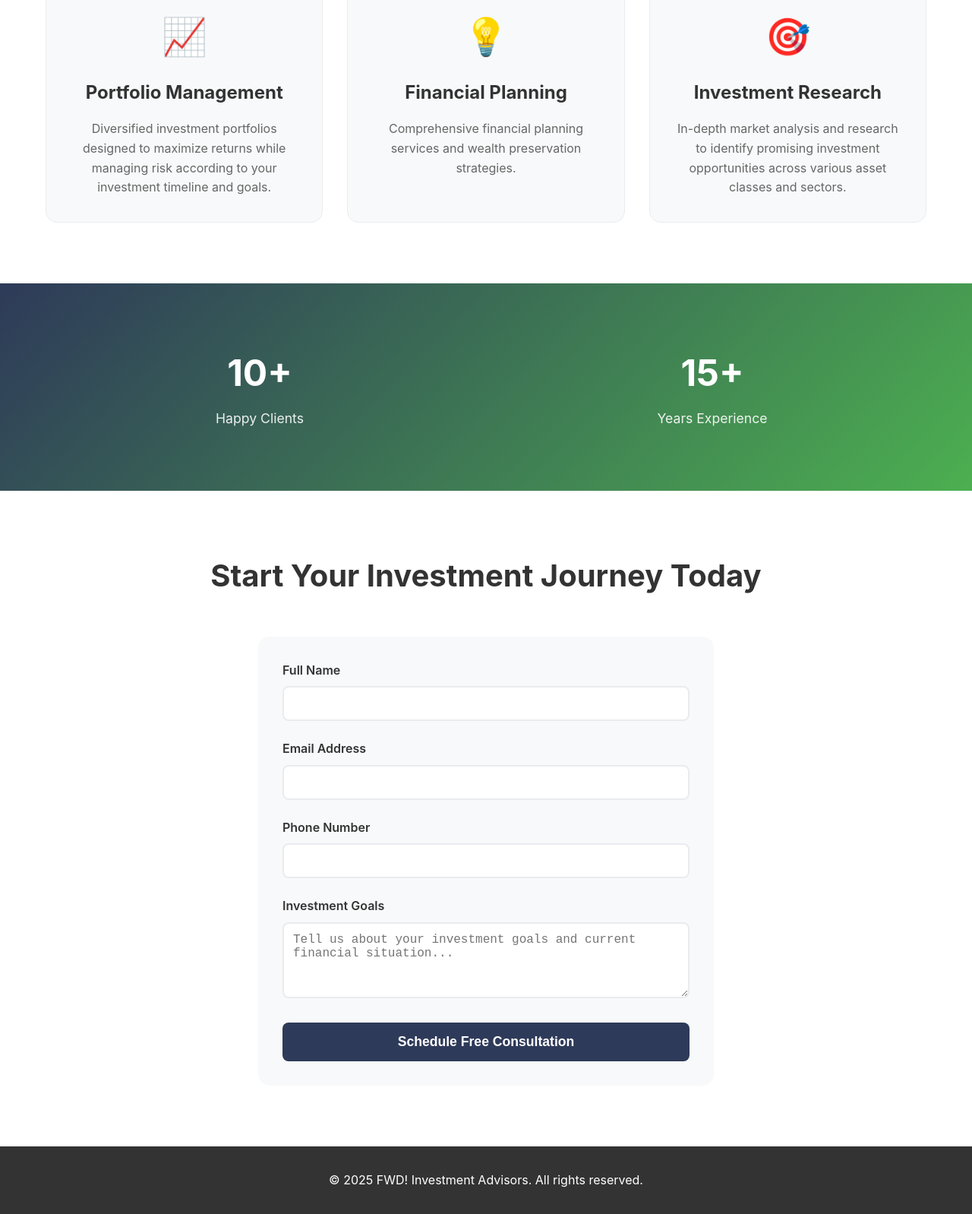
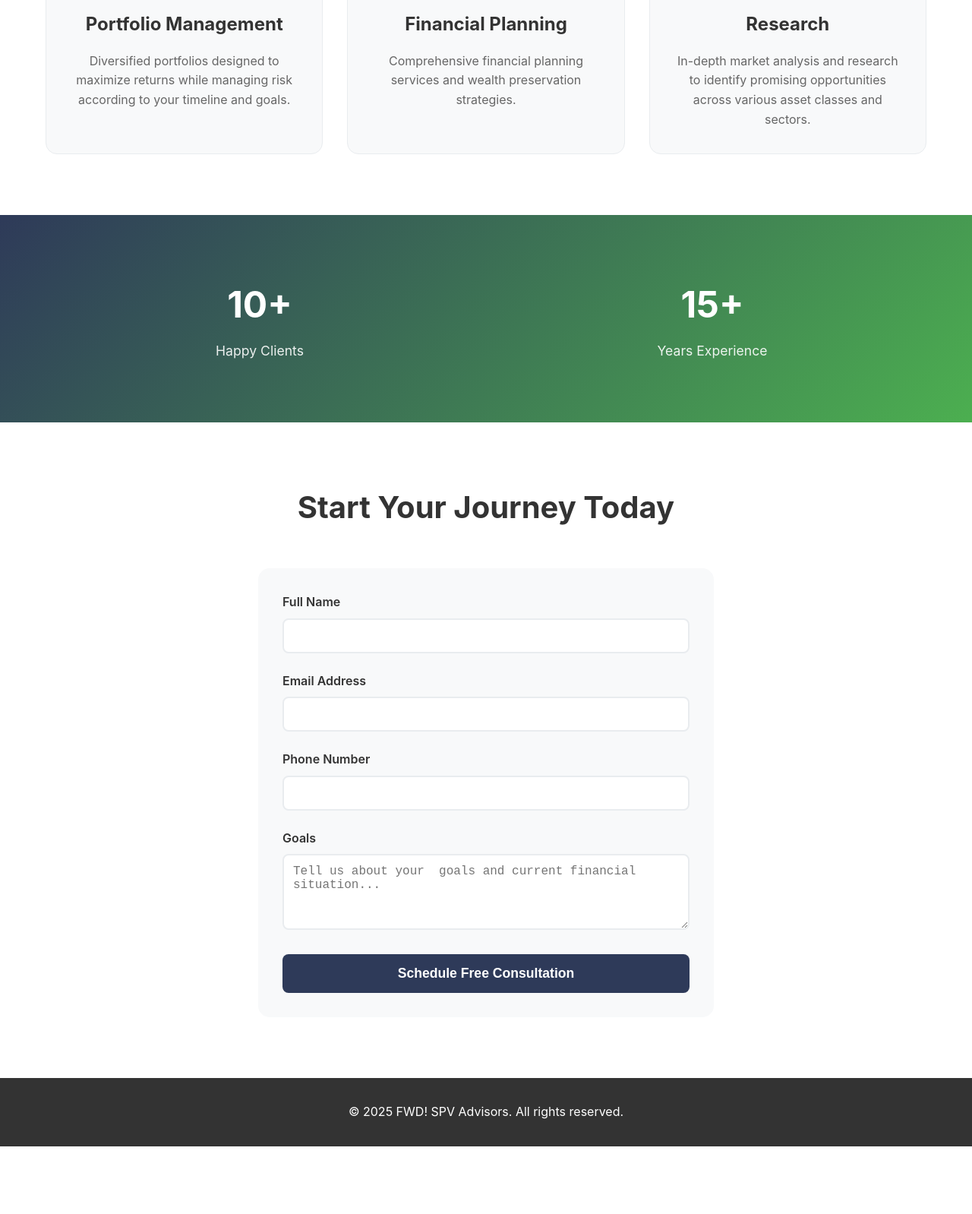
Before and after one commit to myanezfer/my-landing-page, a plain HTML site: page index.html in a window 1280 px wide. Shown: the part 800-2398 px from the top of the page at 76% size. After the commit the page ends 2309 px from the top, so only its background shows below. Drawn offline with Linux system fonts and the light colour scheme.

Commit message:
Update index.html

```diff
--- a/index.html
+++ b/index.html
@@ -3,7 +3,7 @@
 <head>
     <meta charset="UTF-8">
     <meta name="viewport" content="width=device-width, initial-scale=1.0">
-    <title>FWD! - Professional SPV Investment Advice</title>
+    <title>FWD! - Professional SPV Advice</title>
     <style>
         * {
             margin: 0;
@@ -283,20 +283,20 @@
 
     <section class="hero" id="home">
         <div class="container">
-            <h1>Grow Your Wealth with Expert SPV Investment Advice</h1>
-            <p>Professional investment strategies tailored to your financial goals. Let us help you build a secure financial future with personalized portfolio management.</p>
+            <h1>Grow Your Wealth with Expert SPV Advice</h1>
+            <p>Professional strategies tailored to your financial goals. Let us help you build a secure financial future with personalized portfolio management.</p>
             <a href="#contact" class="cta-button">Get Free Consultation</a>
         </div>
     </section>
 
     <section class="features" id="services">
         <div class="container">
-            <h2>Our Investment Services</h2>
+            <h2>Our Services</h2>
             <div class="features-grid">
                 <div class="feature-card">
                     <div class="feature-icon">📈</div>
                     <h3>Portfolio Management</h3>
-                    <p>Diversified investment portfolios designed to maximize returns while managing risk according to your investment timeline and goals.</p>
+                    <p>Diversified portfolios designed to maximize returns while managing risk according to your timeline and goals.</p>
                 </div>
                 <div class="feature-card">
                     <div class="feature-icon">💡</div>
@@ -305,8 +305,8 @@
                 </div>
                 <div class="feature-card">
                     <div class="feature-icon">🎯</div>
-                    <h3>Investment Research</h3>
-                    <p>In-depth market analysis and research to identify promising investment opportunities across various asset classes and sectors.</p>
+                    <h3>Research</h3>
+                    <p>In-depth market analysis and research to identify promising opportunities across various asset classes and sectors.</p>
                 </div>
             </div>
         </div>
@@ -329,7 +329,7 @@
 
     <section class="contact" id="contact">
         <div class="container">
-            <h2>Start Your Investment Journey Today</h2>
+            <h2>Start Your Journey Today</h2>
             <form class="contact-form">
                 <div class="form-group">
                     <label for="name">Full Name</label>
@@ -344,8 +344,8 @@
                     <input type="tel" id="phone" name="phone">
                 </div>
                 <div class="form-group">
-                    <label for="investment">Investment Goals</label>
-                    <textarea id="investment" name="investment" rows="4" placeholder="Tell us about your investment goals and current financial situation..."></textarea>
+                    <label> Goals</label>
+                    <textarea rows="4" placeholder="Tell us about your  goals and current financial situation..."></textarea>
                 </div>
                 <button type="submit" class="submit-btn">Schedule Free Consultation</button>
             </form>
@@ -354,7 +354,7 @@
 
     <footer class="footer">
         <div class="container">
-            <p>&copy; 2025 FWD! Investment Advisors. All rights reserved. </p>
+            <p>&copy; 2025 FWD! SPV Advisors. All rights reserved. </p>
         </div>
     </footer>
 
```
